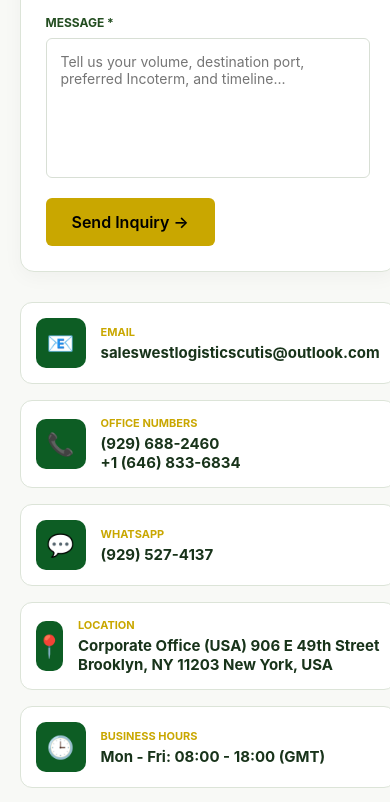
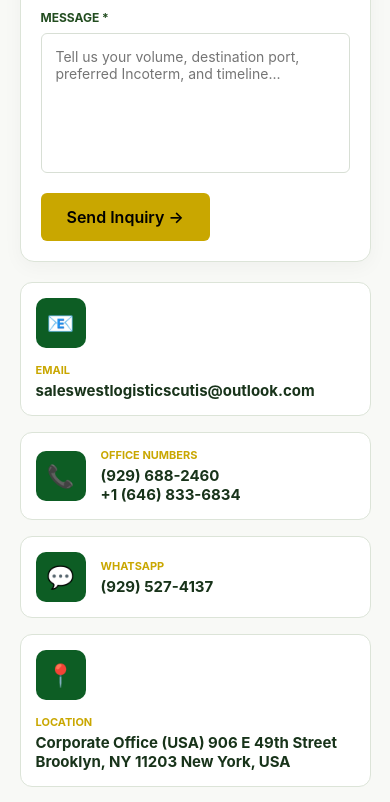
Before and after one commit to Tiahaleem/West-Logistics-Scutis-Service-Lcc, a plain HTML site: page contact.html in a window 390 px wide. Shown: the part 1089-1891 px from the top of the page. Drawn offline with nearby package versions, Linux system fonts and the light colour scheme.

Commit message:
Add files via upload

```diff
--- a/contact.css
+++ b/contact.css
@@ -238,3 +238,23 @@
         transform: translateY(0);
     }
 }
+.form-group input,
+.form-group select,
+.form-group textarea {
+    width: 100%;
+    box-sizing: border-box;
+}
+@media(max-width:768px) {
+    .contact-container {
+        gap: 20px;
+    }
+
+    .quote-form-card {
+        padding: 20px;
+    }
+
+    .info-card {
+        flex-direction: row;
+        flex-wrap: wrap;
+    }
+}
```
